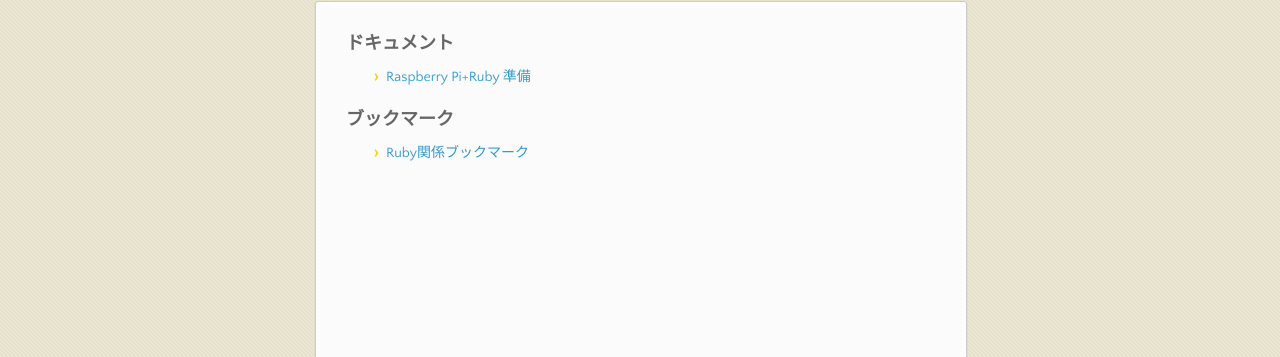
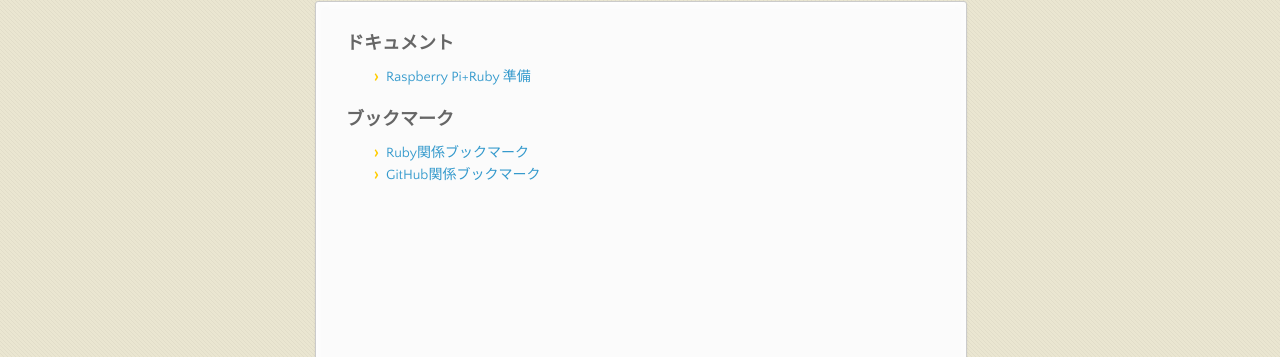
Before and after one commit to raspi-ruby/raspi-ruby.github.io, a Jekyll site: the page built from index.md, in a window 1280 px wide. Shown: the part 189-546 px from the top of the page. Built offline with Jekyll 4.4.1, drawn with Linux system fonts in a browser that asks for light colours; nearby versions of some CDN libraries.

Commit message:
indexも揃えた

```diff
--- a/index.md
+++ b/index.md
@@ -9,4 +9,5 @@
 
 ### ブックマーク
 
-* [Ruby関係ブックマーク](/posts/bookmark.html)
+* [Ruby関係ブックマーク](/posts/bookmark-ruby.html)
+* [GitHub関係ブックマーク](/posts/bookmark-github.html)
```
